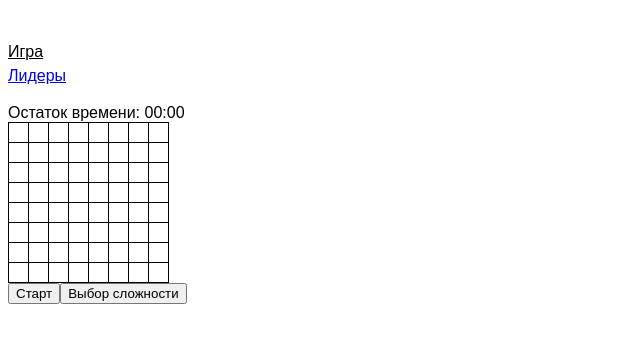
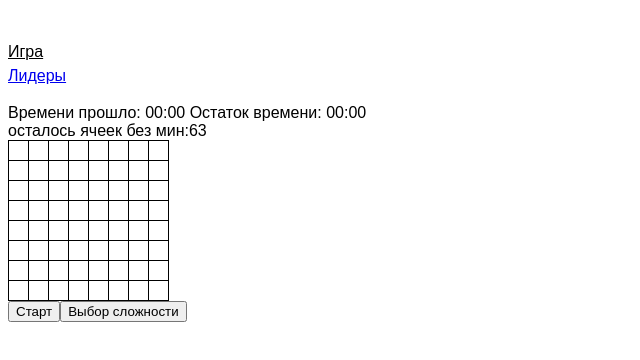
Before and after one commit to AndreiMakrushin/sapper, a Vue app: page / in a window 1280 px wide. Shown: the top 360 px of the page, without its empty margins (0-640 px from the left). Built offline with nearby package versions, Linux system fonts and the light colour scheme; a web font is replaced by a local one.

Commit message:
только верстка осталась

```diff
--- a/src/App.vue
+++ b/src/App.vue
@@ -1,12 +1,15 @@
 <script setup>
 import { RouterLink, RouterView } from 'vue-router'
+import {ref} from 'vue'
+import { useGameState } from './stores/gameState'
+const gameState = ref(useGameState())
 </script>
 
 <template>
   <header>
     <div class="wrapper">
       <nav>
-        <RouterLink to="/">Игра</RouterLink>
+        <RouterLink to="/" @click="gameState.restartGame">Игра</RouterLink>
         <RouterLink to="/liders">Лидеры</RouterLink>
       </nav>
     </div>
--- a/src/components/Game.vue
+++ b/src/components/Game.vue
@@ -4,7 +4,6 @@ import { useGameState } from '../stores/gameState'
 const state = reactive(useGameState())
 
 const board = ref([])
-let numMine = null
 const createBoard = (size) => {
   const board = []
 
@@ -21,12 +20,12 @@ const createBoard = (size) => {
   }
 
   const numMines = Math.floor(size * size * 0.02)
-  numMine = numMines
   const numFlags = Math.floor(size * size * 0.01)
   const cells = Array.from({ length: size * size }, (_, index) => ({
     row: Math.floor(index / size),
     col: index % size
   }))
+  state.totalNoneMine = cells.length - numMines - numFlags
 
   for (let i = 0; i < numMines + numFlags; i++) {
     const randomIndex = Math.floor(Math.random() * cells.length)
@@ -36,6 +35,7 @@ const createBoard = (size) => {
 
   return board
 }
+
 const getNeighborMinesCount = (row, col) => {
   const directions = [
     { x: -1, y: -1 },
@@ -104,7 +104,7 @@ const openAdjacentCells = (row, col) => {
         cell.isOpen = true
         cell.isClicked = true
       }
-
+      state.totalNoneMine--
       if (cell.value === 0) {
         for (let i = -1; i <= 1; i++) {
           for (let j = -1; j <= 1; j++) {
@@ -121,21 +121,18 @@ const openAdjacentCells = (row, col) => {
         }
       }
     }
-    const totalNonMineCells = boardSize.value * boardSize.value - numMine
-    const nonMineCellsOpened = board.value.reduce((count, row) => {
-      return count + row.filter((cell) => !cell.hasMine && cell.isOpen).length
-    }, 0)
 
-    if (nonMineCellsOpened === totalNonMineCells && !state.gameOwer) {
+    if (state.totalNoneMine === 0 && !state.gameOwer) {
       const existingData = JSON.parse(localStorage.getItem('player')) || []
       state.playerId = existingData.length + 1
       const newData = {
         playerId: state.playerId,
         points: state.points,
-        time: state.formatTime
+        time: state.CounterTimer
       }
       existingData.push(newData)
       localStorage.setItem('player', JSON.stringify(existingData))
+      state.gameOwer = true
       state.stopTimer()
     }
   } catch (error) {
@@ -190,7 +187,7 @@ onMounted(() => {
   watch(
     () => state.gameOwer,
     (value) => {
-      if (value) {
+      if (value && state.totalNoneMine !== 0) {
         document.getElementById('soundBoom').play()
       }
     }
@@ -200,6 +197,7 @@ onMounted(() => {
 
 <template>
   <div>
+    осталось ячеек без мин:{{ state.totalNoneMine }}
     <table class="board">
       <tbody>
         <tr v-for="(row, rowIndex) in board" :key="rowIndex" class="row">
@@ -213,7 +211,10 @@ onMounted(() => {
             <div class="cell-content" v-if="cell.isOpen">
               <div
                 class="cell-value"
-                :class="[cellColor(cell), { bomb: cell.hasMine, 'bomb-animation': cell.hasMine }]"
+                :class="[
+                  cellColor(cell),
+                  { bomb: cell.hasMine || cell.flag, 'bomb-animation': cell.hasMine || cell.flag }
+                ]"
               >
                 {{ cell.flag ? '🚩' : cell.hasMine ? '💣' : cell.value }}
               </div>
@@ -268,7 +269,7 @@ onMounted(() => {
     opacity: 0;
   }
   50% {
-    transform: scale(10);
+    transform: scale(7);
     opacity: 1;
   }
   100% {
--- a/src/components/GameOwer.vue
+++ b/src/components/GameOwer.vue
@@ -7,7 +7,8 @@ const gameState = reactive(useGameState())
 </script>
 <template>
   <div>
-    игра окончена Твои очки: {{ gameState.points }}
+    {{ gameState.totalNoneMine === 0 ? 'Вы Победили' : 'Вы проиграли' }}
+    Очков набрано: {{ gameState.points }}
     <button class="button-pause" @click="gameState.restartGame">Новая игра</button>
   </div>
 </template>
--- a/src/stores/gameState.js
+++ b/src/stores/gameState.js
@@ -1,7 +1,8 @@
-import { ref, computed} from 'vue'
+import { ref, computed } from 'vue'
 import { defineStore } from 'pinia'
 
 export const useGameState = defineStore('gamestate', () => {
+  const totalNoneMine = ref(null)
   const gameOwer = ref(false)
   const playerId = ref(0)
   const clearBoard = ref(false)
@@ -10,6 +11,7 @@ export const useGameState = defineStore('gamestate', () => {
   const settingsView = ref(false)
   const timer = ref(0)
   const selectedTime = ref(10)
+  const timerCounter = ref(0)
   let interval
 
   const startTimer = () => {
@@ -20,6 +22,7 @@ export const useGameState = defineStore('gamestate', () => {
     } else {
       timer.value = selectedTime.value * 60
       interval = setInterval(() => {
+        timerCounter.value++
         timer.value--
         if (timer.value <= 0) {
           clearInterval(interval)
@@ -37,6 +40,11 @@ export const useGameState = defineStore('gamestate', () => {
     const seconds = timer.value % 60
     return `${String(minutes).padStart(2, '0')}:${String(seconds).padStart(2, '0')}`
   })
+  const CounterTimer = computed(() => {
+    const minutes = Math.floor(timerCounter.value / 60)
+    const seconds = timerCounter.value % 60
+    return `${String(minutes).padStart(2, '0')}:${String(seconds).padStart(2, '0')}`
+  })
 
   const restartGame = () => {
     gameOwer.value = false
@@ -45,13 +53,22 @@ export const useGameState = defineStore('gamestate', () => {
     timer.value = 0
     selectedTime.value = 10
     clearBoard.value = true
+    timerCounter.value = 0
   }
 
-
-
-
-
-
-
-  return { selectedTime, settingsView, startTimer, stopTimer, formatTime, gameOwer, points, start, restartGame, clearBoard, playerId }
+  return {
+    selectedTime,
+    settingsView,
+    startTimer,
+    stopTimer,
+    formatTime,
+    gameOwer,
+    points,
+    start,
+    restartGame,
+    clearBoard,
+    playerId,
+    totalNoneMine,
+    CounterTimer
+  }
 })
--- a/src/views/GameView.vue
+++ b/src/views/GameView.vue
@@ -15,6 +15,7 @@ const gameState = reactive(useGameState())
         <Settings />
       </div>
       <div v-else>
+        Времени прошло: {{ gameState.CounterTimer }}
         Остаток времени: {{ gameState.formatTime }}
         <div class="gameANDgameower">
           <Game />
--- a/src/views/TableLidersView.vue
+++ b/src/views/TableLidersView.vue
@@ -1,5 +1,26 @@
+<script setup>
+import { ref } from 'vue'
+  const liders = JSON.parse(localStorage.getItem('player'))
+  const sortLiders = ref([])
+
+  if (liders) {
+    sortLiders.value = liders.sort((a, b) => {
+      const timeA = new Date(`2000-01-01T${a.time}`);
+      const timeB = new Date(`2000-01-01T${b.time}`);
+      return timeA - timeB;
+    });
+  }
+</script>
+
 <template>
-    <div>
-        лидеры
+  <div>
+    <div v-if="sortLiders.length > 0">
+      <div class="liders" v-for="lider in sortLiders.slice(0, 10)" :key="lider.id">
+        {{ lider }}
+      </div>
     </div>
+    <div v-else>
+     Эта таблица пустая
+    </div>
+  </div>
 </template>
```
Also changed, not shown: 1 other file (tests, documents, lock files or other folders).
